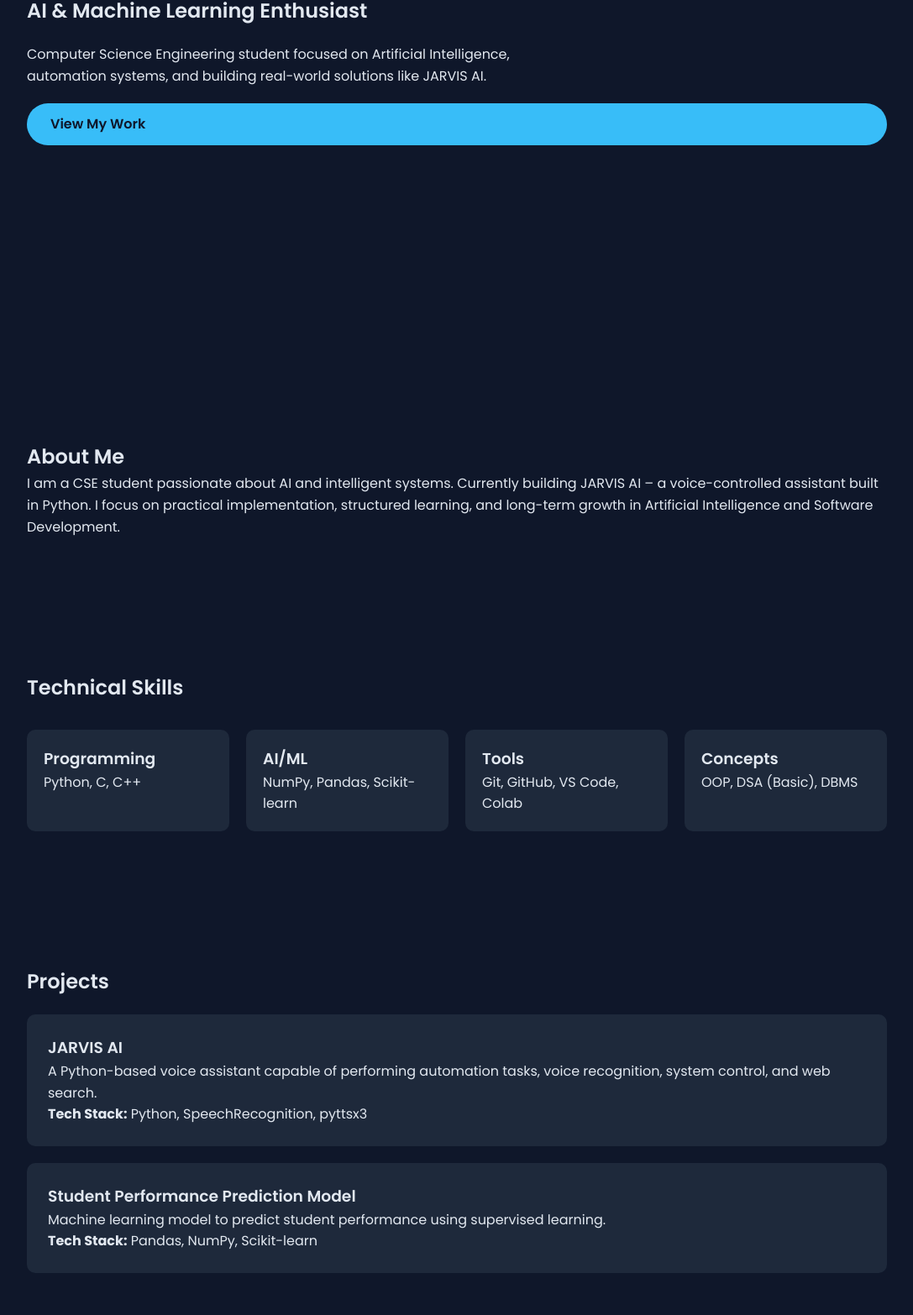
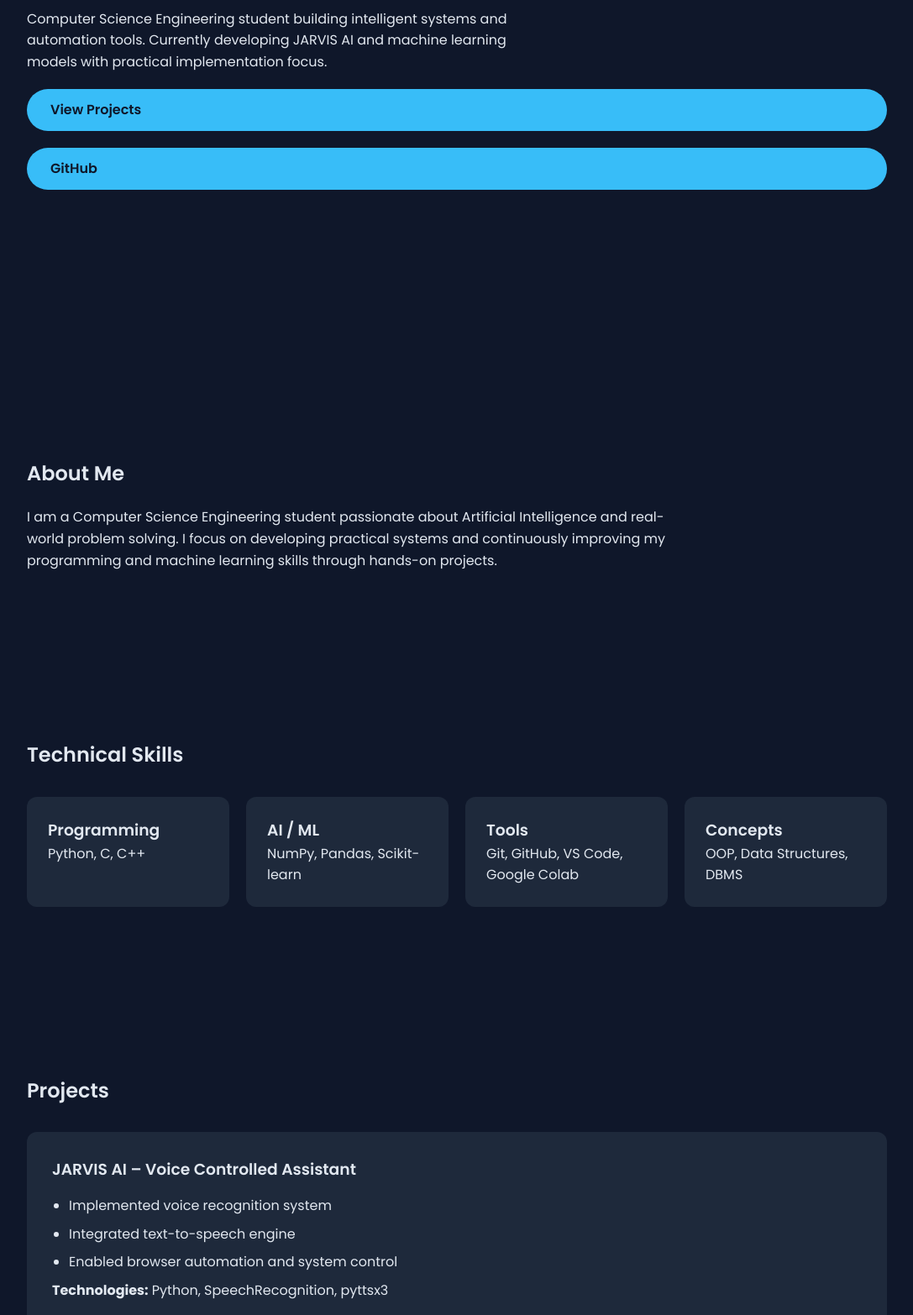
Before and after one commit to veerchakravarthy-wq/vaibhav-portfolio, a plain HTML site: page index.html in a window 1280 px wide. Shown: the part 355-1921 px from the top of the page at 84% size, without its empty margins (96-1183 px from the left). Drawn offline with Linux system fonts and the light colour scheme.

Commit message:
Revise index.html for AI Developer portfolio
Updated title and content to reflect new role as AI Developer. Enhanced styling and layout for improved user experience.

```diff
--- a/index.html
+++ b/index.html
@@ -3,9 +3,15 @@
 <head>
 <meta charset="UTF-8">
 <meta name="viewport" content="width=device-width, initial-scale=1.0">
-<title>Vaibhav Sunil Moon | AI Engineer</title>
+<title>Vaibhav Sunil Moon | AI Developer</title>
+
 <link href="https://fonts.googleapis.com/css2?family=Poppins:wght@300;400;600;700&display=swap" rel="stylesheet">
+
 <style>
+
+html{
+    scroll-behavior:smooth;
+}
 
 *{
     margin:0;
@@ -20,8 +26,38 @@ body{
     line-height:1.6;
 }
 
+/* Navbar */
+nav{
+    position:fixed;
+    width:100%;
+    background:#0f172a;
+    padding:20px 10%;
+    display:flex;
+    justify-content:space-between;
+    align-items:center;
+    box-shadow:0 2px 10px rgba(0,0,0,0.5);
+    z-index:1000;
+}
+
+nav h3{
+    color:#38bdf8;
+}
+
+nav a{
+    color:#e2e8f0;
+    text-decoration:none;
+    margin-left:20px;
+    font-weight:400;
+    transition:0.3s;
+}
+
+nav a:hover{
+    color:#38bdf8;
+}
+
+/* Sections */
 section{
-    padding:80px 10%;
+    padding:100px 10%;
 }
 
 h1,h2,h3{
@@ -48,25 +84,6 @@ h1,h2,h3{
     background:#0ea5e9;
 }
 
-/* Navbar */
-nav{
-    position:fixed;
-    width:100%;
-    background:#0f172a;
-    padding:20px 10%;
-    display:flex;
-    justify-content:space-between;
-    align-items:center;
-    box-shadow:0 2px 10px rgba(0,0,0,0.5);
-}
-
-nav a{
-    color:#e2e8f0;
-    text-decoration:none;
-    margin-left:20px;
-    font-weight:400;
-}
-
 /* Hero */
 #hero{
     height:100vh;
@@ -79,31 +96,66 @@ nav a{
     font-size:48px;
 }
 
+#hero h2{
+    margin-top:10px;
+    font-weight:400;
+}
+
 #hero p{
     margin-top:20px;
     max-width:600px;
 }
 
+/* About */
+#about p{
+    max-width:800px;
+    margin-top:20px;
+}
+
 /* Skills */
 .skills{
     display:grid;
-    grid-template-columns:repeat(auto-fit,minmax(200px,1fr));
+    grid-template-columns:repeat(auto-fit,minmax(220px,1fr));
     gap:20px;
     margin-top:30px;
 }
 
 .skill-card{
     background:#1e293b;
-    padding:20px;
-    border-radius:10px;
+    padding:25px;
+    border-radius:12px;
+    transition:0.3s;
+}
+
+.skill-card:hover{
+    transform:translateY(-5px);
 }
 
 /* Projects */
 .project{
     background:#1e293b;
-    padding:25px;
-    margin-top:20px;
-    border-radius:10px;
+    padding:30px;
+    margin-top:30px;
+    border-radius:12px;
+    transition:0.3s;
+}
+
+.project:hover{
+    transform:translateY(-5px);
+}
+
+.project ul{
+    margin-top:15px;
+    padding-left:20px;
+}
+
+.project ul li{
+    margin-bottom:8px;
+}
+
+/* Contact */
+#contact p{
+    margin-top:10px;
 }
 
 /* Footer */
@@ -112,16 +164,27 @@ footer{
     padding:40px;
     background:#020617;
     margin-top:50px;
+    font-size:14px;
 }
 
+/* Responsive */
 @media(max-width:768px){
     #hero h1{
         font-size:32px;
+    }
+
+    nav{
+        padding:15px 5%;
+    }
+
+    section{
+        padding:80px 5%;
     }
 }
 
 </style>
 </head>
+
 <body>
 
 <nav>
@@ -136,21 +199,23 @@ footer{
 
 <section id="hero">
     <h1>Hello, I'm <span class="highlight">Vaibhav Sunil Moon</span></h1>
-    <h2>AI & Machine Learning Enthusiast</h2>
+    <h2>AI & Machine Learning Developer</h2>
     <p>
-        Computer Science Engineering student focused on Artificial Intelligence,
-        automation systems, and building real-world solutions like JARVIS AI.
+        Computer Science Engineering student building intelligent systems
+        and automation tools. Currently developing JARVIS AI and machine
+        learning models with practical implementation focus.
     </p>
-    <a href="#projects" class="btn">View My Work</a>
+    <a href="#projects" class="btn">View Projects</a>
+    <a href="https://github.com/veerchakravarthy-wq" class="btn" target="_blank">GitHub</a>
 </section>
 
 <section id="about">
     <h2>About Me</h2>
     <p>
-        I am a CSE student passionate about AI and intelligent systems.
-        Currently building JARVIS AI – a voice-controlled assistant built in Python.
-        I focus on practical implementation, structured learning, and long-term
-        growth in Artificial Intelligence and Software Development.
+        I am a Computer Science Engineering student passionate about
+        Artificial Intelligence and real-world problem solving.
+        I focus on developing practical systems and continuously improving
+        my programming and machine learning skills through hands-on projects.
     </p>
 </section>
 
@@ -162,16 +227,16 @@ footer{
             <p>Python, C, C++</p>
         </div>
         <div class="skill-card">
-            <h3>AI/ML</h3>
+            <h3>AI / ML</h3>
             <p>NumPy, Pandas, Scikit-learn</p>
         </div>
         <div class="skill-card">
             <h3>Tools</h3>
-            <p>Git, GitHub, VS Code, Colab</p>
+            <p>Git, GitHub, VS Code, Google Colab</p>
         </div>
         <div class="skill-card">
             <h3>Concepts</h3>
-            <p>OOP, DSA (Basic), DBMS</p>
+            <p>OOP, Data Structures, DBMS</p>
         </div>
     </div>
 </section>
@@ -180,20 +245,24 @@ footer{
     <h2>Projects</h2>
 
     <div class="project">
-        <h3>JARVIS AI</h3>
-        <p>
-            A Python-based voice assistant capable of performing automation tasks,
-            voice recognition, system control, and web search.
-        </p>
-        <p><strong>Tech Stack:</strong> Python, SpeechRecognition, pyttsx3</p>
+        <h3>JARVIS AI – Voice Controlled Assistant</h3>
+        <ul>
+            <li>Implemented voice recognition system</li>
+            <li>Integrated text-to-speech engine</li>
+            <li>Enabled browser automation and system control</li>
+        </ul>
+        <p><strong>Technologies:</strong> Python, SpeechRecognition, pyttsx3</p>
+        <a href="https://github.com/veerchakravarthy-wq" class="btn" target="_blank">View Code</a>
     </div>
 
     <div class="project">
         <h3>Student Performance Prediction Model</h3>
-        <p>
-            Machine learning model to predict student performance using supervised learning.
-        </p>
-        <p><strong>Tech Stack:</strong> Pandas, NumPy, Scikit-learn</p>
+        <ul>
+            <li>Performed data preprocessing and cleaning</li>
+            <li>Built supervised learning regression model</li>
+            <li>Evaluated performance using accuracy metrics</li>
+        </ul>
+        <p><strong>Technologies:</strong> Pandas, NumPy, Scikit-learn</p>
     </div>
 
 </section>
@@ -202,10 +271,11 @@ footer{
     <h2>Contact</h2>
     <p>Email: vaibhavsmoon2006@gmail.com</p>
     <p>Phone: 8208087210</p>
+    <p>GitHub: github.com/veerchakravarthy-wq</p>
 </section>
 
 <footer>
-    <p>© 2026 Vaibhav Sunil Moon | AI Engineer Portfolio</p>
+    © 2026 Vaibhav Sunil Moon | AI Developer Portfolio
 </footer>
 
 </body>
```
